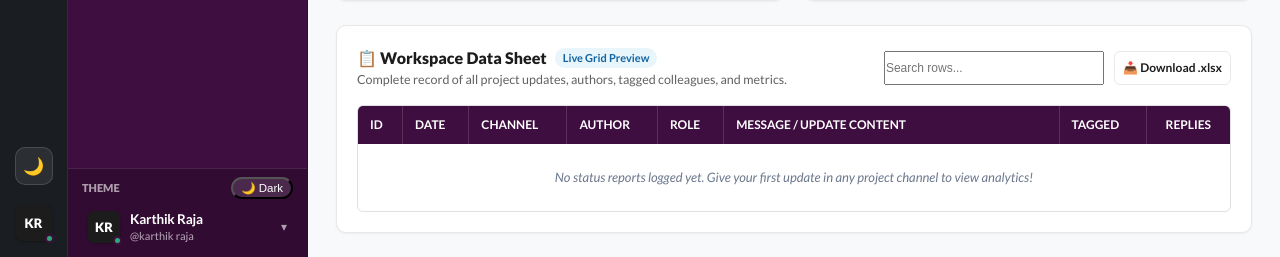
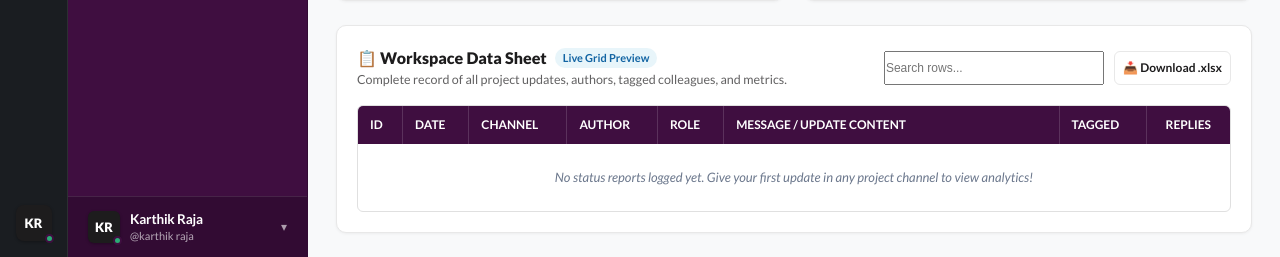
Before and after one commit to karthi3345/stats, a Django app: page /analytics/ in a window 1280 px wide. Shown: the part 1078-1335 px from the top of the page. Run offline with Django 5.2, Linux system fonts and the light colour scheme; a user stored in the database is signed in; data comes from the database, SQL or seed files in the repository; data that the repository does not hold is empty.

Commit message:
Fix NameError models in login_view and remove dark/light theme toggle for clean interface

```diff
--- a/core/views.py
+++ b/core/views.py
@@ -7,7 +7,8 @@ from django.contrib.auth.decorators import login_required
 from django.contrib import messages
 from io import BytesIO
 from django.http import JsonResponse, HttpResponse
-from django.db.models import Count
+from django.db import models
+from django.db.models import Count, Q
 import openpyxl
 from openpyxl.styles import Font, PatternFill, Alignment, Border, Side
 from openpyxl.utils import get_column_letter
--- a/templates/base.html
+++ b/templates/base.html
@@ -94,11 +94,6 @@
 
         <div class="rail-spacer"></div>
 
-        <!-- Dark and Light / Night Mode Theme Toggle Button (Above user logo) -->
-        <button type="button" class="theme-toggle-rail-btn" id="theme-toggle-btn" onclick="toggleThemeMode()" title="Toggle Dark / Night & Light Mode">
-          <span id="theme-toggle-icon">🌙</span>
-        </button>
-
         <!-- User Profile in Rail -->
         <div class="rail-profile-avatar" id="rail-profile-trigger" style="cursor:pointer;" title="{{ current_user.get_full_name|default:current_user.username }} (@{{ current_user.username }}) - Click for Account Switcher">
           <div class="slack-avatar-square" style="width:36px;height:36px;font-size:13px;border-radius:8px;background:{{ current_user.profile.avatar_color|default:'#4A154B' }};">
@@ -170,12 +165,6 @@
 
         <!-- Sidebar Footer with User Switcher & Profile Popover -->
         <div class="sidebar-user-footer" id="sidebar-user-footer-container">
-          <div style="display:flex; justify-content:space-between; align-items:center; margin-bottom:6px; padding:0 4px;">
-            <span style="font-size:11px; font-weight:800; color:rgba(255,255,255,0.6); text-transform:uppercase;">THEME</span>
-            <button type="button" onclick="toggleThemeMode()" class="slack-mini-btn" id="sidebar-theme-toggle-btn" style="color:#FFF; background:rgba(255,255,255,0.12); border-radius:12px; font-size:11.5px; padding:2px 8px; cursor:pointer;" title="Switch Dark / Night / Light mode">
-              <span id="sidebar-theme-icon">🌙 Dark</span>
-            </button>
-          </div>
           <div class="user-status-pill" id="user-profile-trigger" role="button" tabindex="0" title="Account settings & user switcher">
             <div class="slack-avatar-square" style="background:{{ current_user.profile.avatar_color|default:'#4A154B' }};">
               {{ current_user.profile.initials|default:'U' }}
```
